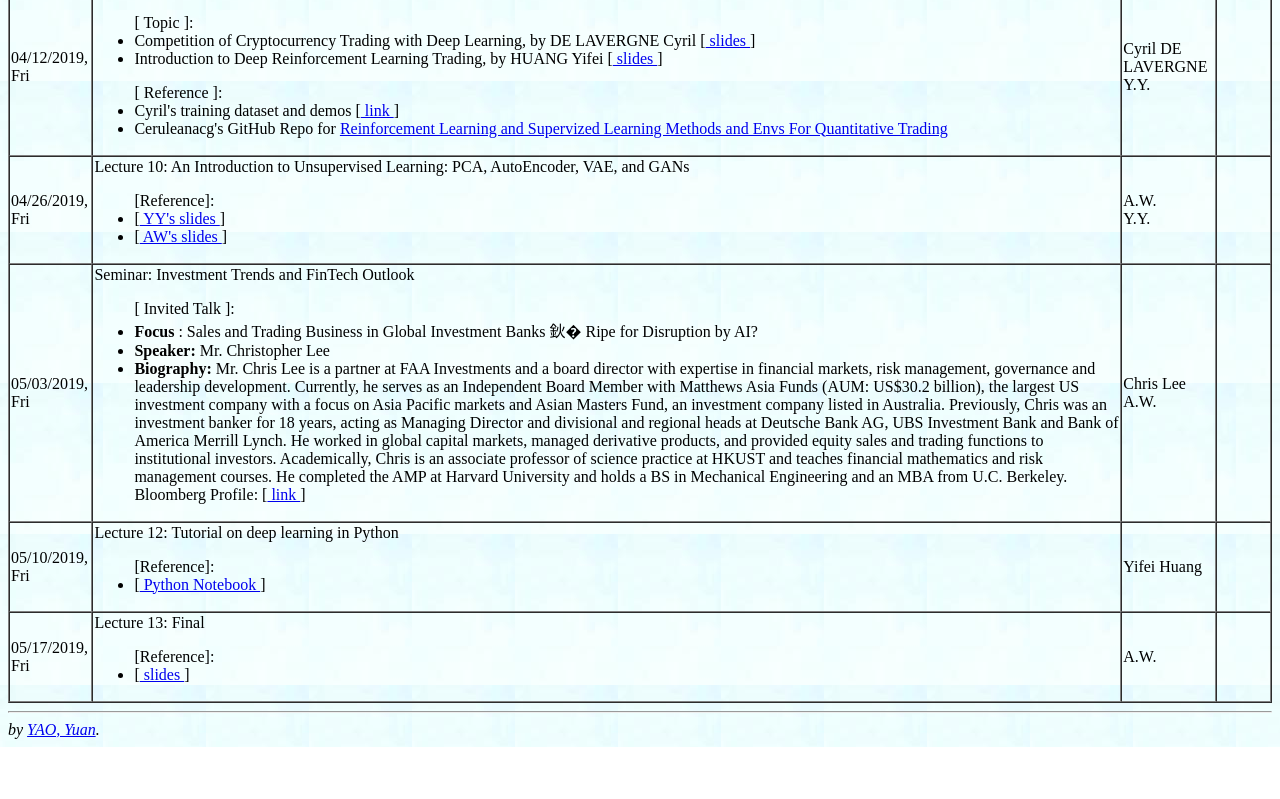
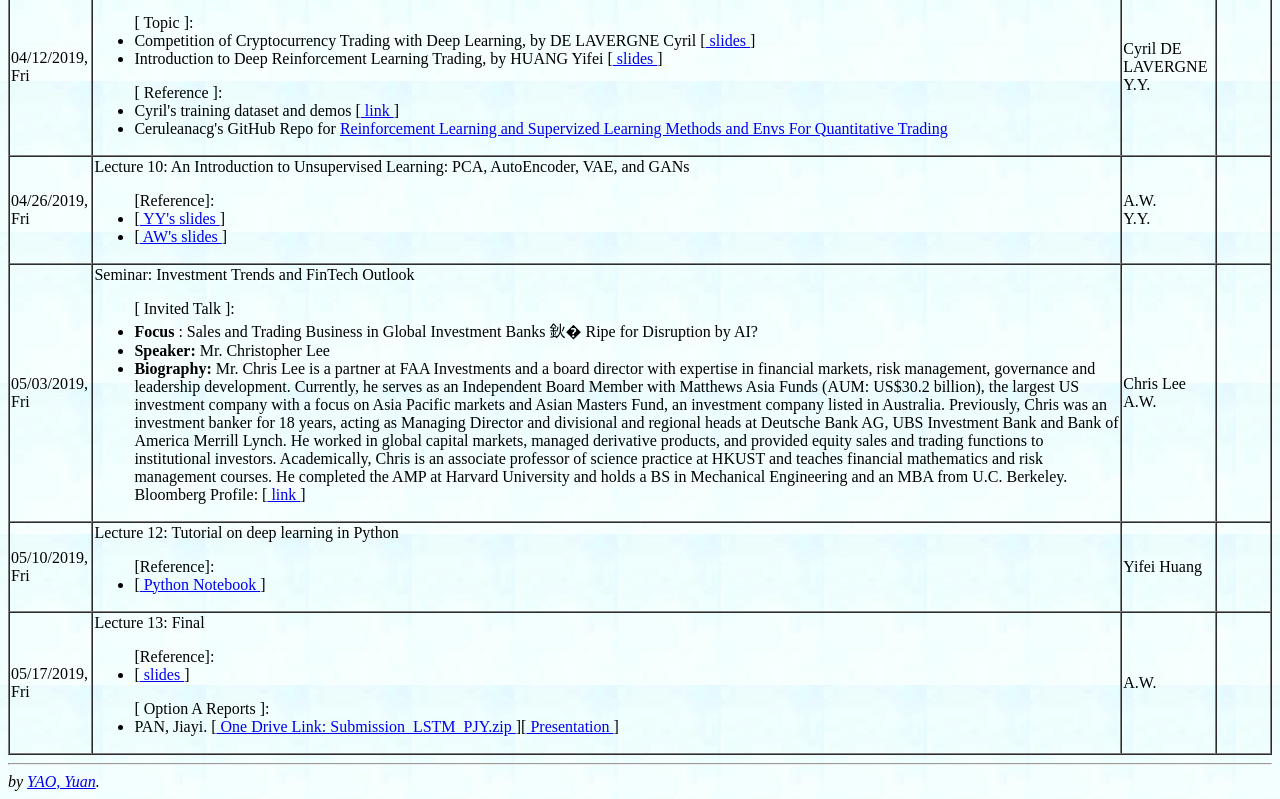
Before and after one commit to aifin-hkust/aifin-hkust.github.io, a plain HTML site: page index.html in a window 1280 px wide. Shown: the part 2939-3738 px from the top of the page. Before the commit the page ends 3686 px from the top, so only its background shows below. Drawn offline with Linux system fonts and the light colour scheme.

Commit message:
Update index.html

```diff
--- a/index.html
+++ b/index.html
@@ -442,6 +442,9 @@ Academically, Chris is an associate professor of science practice at HKUST and t
 	<ul>[Reference]:
 		<li> [<a href="slides/HKUST%20-%20AI%20in%20Finance%20-%202019.05.17.pdf"> slides </a>] </li>
 	</ul>
+<ul> [ Option A Reports ]:
+	<li> PAN, Jiayi. [<a href="https://hkustconnect-my.sharepoint.com/:u:/g/personal/jpanak_connect_ust_hk/EZJurUYLdBFDi8f1OkoBojUBpP9FChhzdE9MG3CiaUTSpw?e=6pZ90x"> One Drive Link: Submission_LSTM_PJY.zip </a>][<a href="https://youtu.be/ufY7f8fc5hU"> Presentation </a>]</li>
+</ul>
 </td>
 <td>A.W.</td>
 <td></td>
```
